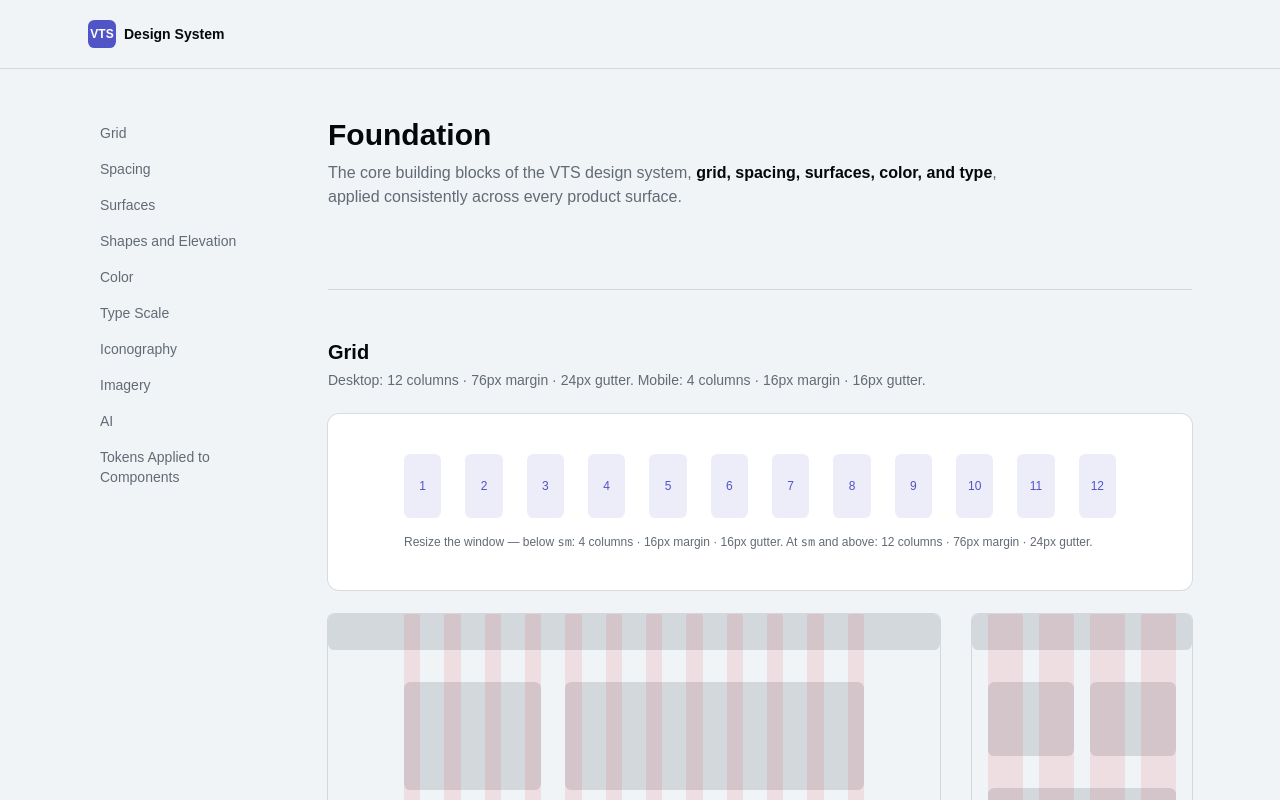
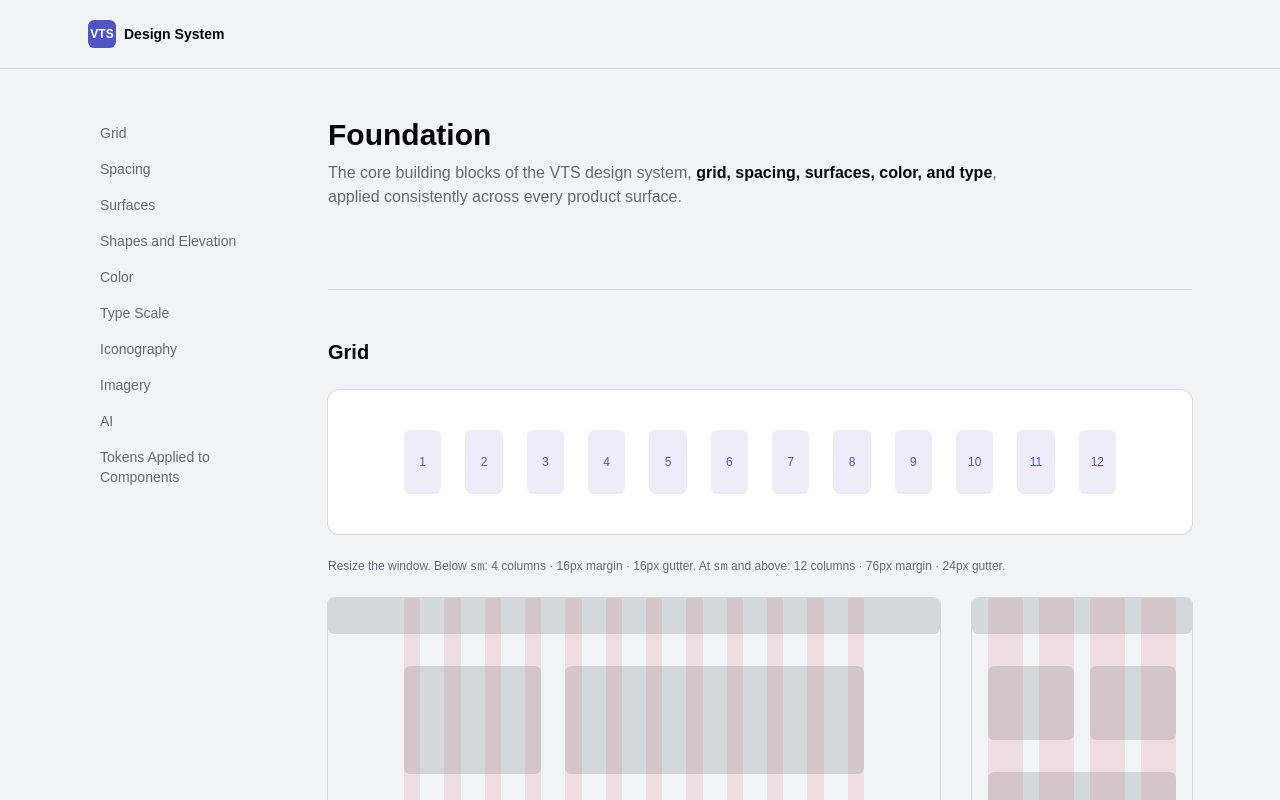
Before and after one commit to iangoldberg-vts/Reimagine-Tokens, a React (Vite) app: page / in a window 1280 px wide. Shown: the top 800 px of the page. Built offline with nearby package versions, Linux system fonts and the light colour scheme.

Commit message:
Move Grid resize caption below the card, remove section subhead
Caption now sits as its own line under the white demo card instead of
inside it. Also drops the Grid section's redundant subhead text.

```diff
--- a/src/App.tsx
+++ b/src/App.tsx
@@ -319,11 +319,7 @@ function App() {
             </p>
           </div>
 
-          <Section
-            id="grid"
-            title="Grid"
-            description="Desktop: 12 columns · 76px margin · 24px gutter. Mobile: 4 columns · 16px margin · 16px gutter."
-          >
+          <Section id="grid" title="Grid">
             <Card>
               <CardContent className="px-4 py-6 sm:px-[76px]">
                 <div className="grid grid-cols-4 gap-4 sm:grid-cols-12 sm:gap-6">
@@ -338,12 +334,12 @@ function App() {
                     </div>
                   ))}
                 </div>
-                <p className="mt-4 text-xs text-muted-foreground">
-                  Resize the window — below <code>sm</code>: 4 columns · 16px margin · 16px gutter. At{' '}
-                  <code>sm</code> and above: 12 columns · 76px margin · 24px gutter.
-                </p>
               </CardContent>
             </Card>
+            <p className="text-xs text-muted-foreground">
+              Resize the window. Below <code>sm</code>: 4 columns · 16px margin · 16px gutter. At{' '}
+              <code>sm</code> and above: 12 columns · 76px margin · 24px gutter.
+            </p>
 
             <div className="grid grid-cols-1 gap-8 sm:grid-cols-[1fr_auto]">
               <GridOverlayMock
```
